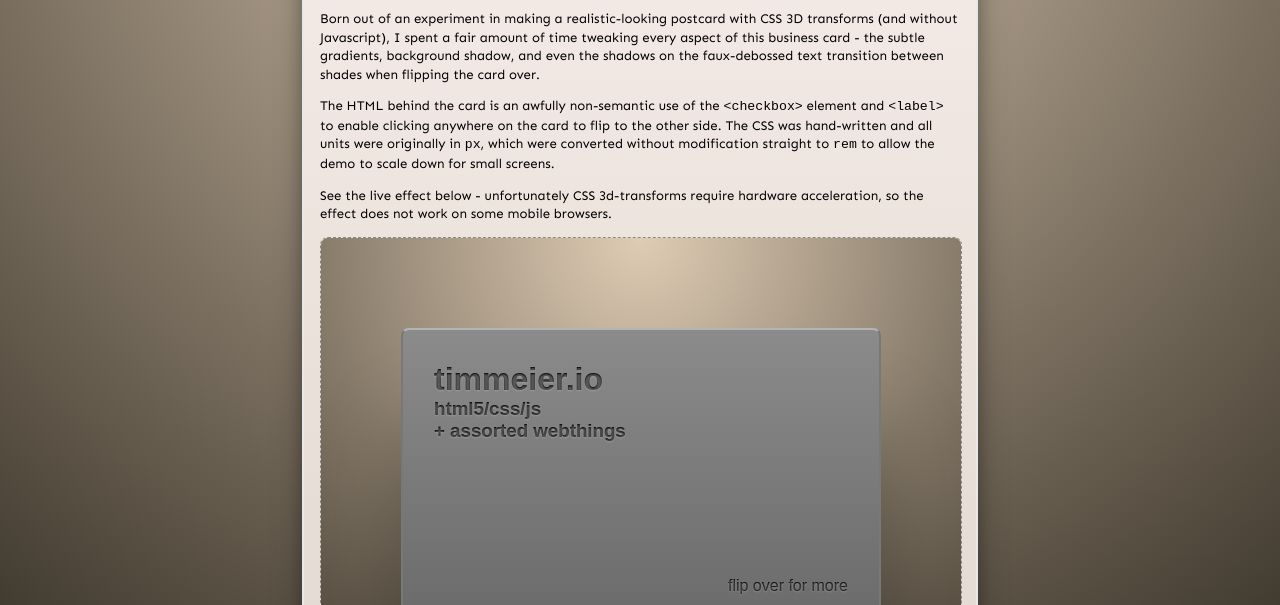
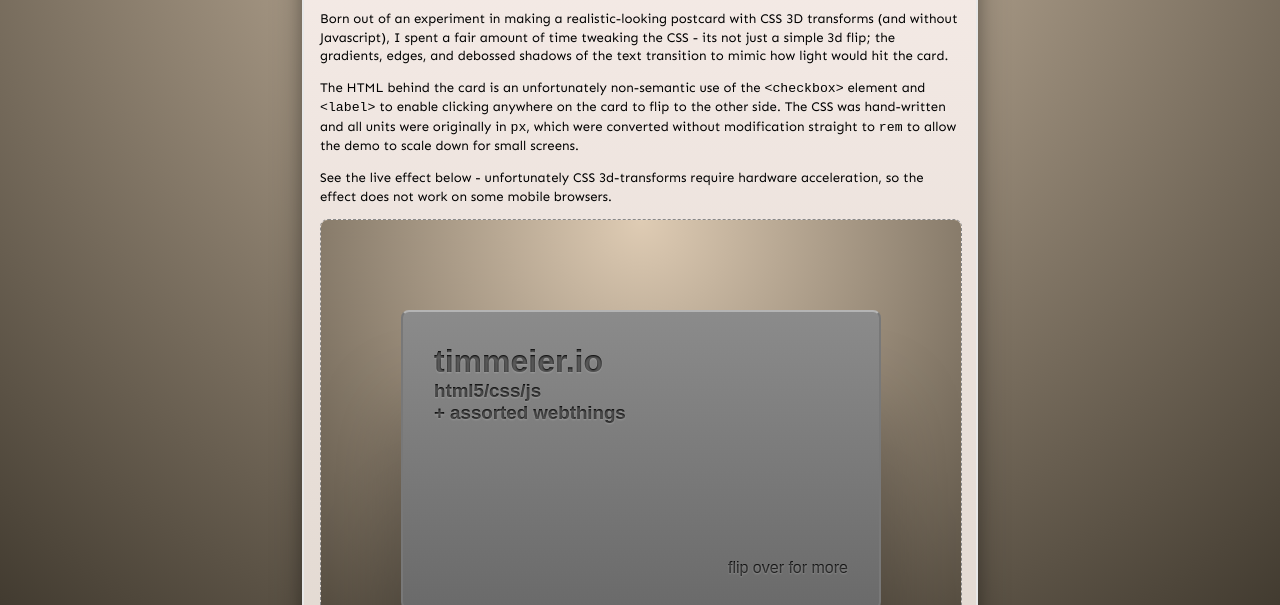
Before and after one commit to Timmeh42/timmeier.io, an Eleventy site: page src/posts/business-card.md in a window 1280 px wide. Shown: the part 195-800 px from the top of the page. Built offline with nearby package versions, Linux system fonts and the light colour scheme; Eleventy itself is replaced by a stand-in of ours; files that its build step writes are made by us from their sources; a web font is replaced by a local one; what node-sass would draw is missing.

Commit message:
wording tweak

```diff
--- a/src/posts/business-card.md
+++ b/src/posts/business-card.md
@@ -10,13 +10,12 @@
 more correct HTML and without flashy flipping effects.
 
 Born out of an experiment in making a realistic-looking postcard with CSS 3D
-transforms (and without Javascript), I spent a fair amount of time tweaking every
-aspect of this business card - the subtle gradients, background shadow, and even
-the shadows on the faux-debossed text transition between shades when flipping the
-card over.
+transforms (and without Javascript), I spent a fair amount of time tweaking the CSS -
+its not just a simple 3d flip; the gradients, edges, and debossed shadows of the text
+transition to mimic how light would hit the card.
 
-The HTML behind the card is an awfully non-semantic use of the `<checkbox>` element
-and `<label>` to enable clicking anywhere on the card to flip to the other side.
+The HTML behind the card is an unfortunately non-semantic use of the `<checkbox>`
+element and `<label>` to enable clicking anywhere on the card to flip to the other side.
 The CSS was hand-written and all units were originally in `px`, which were converted
 without modification straight to `rem` to allow the demo to scale down for small
 screens.
```
